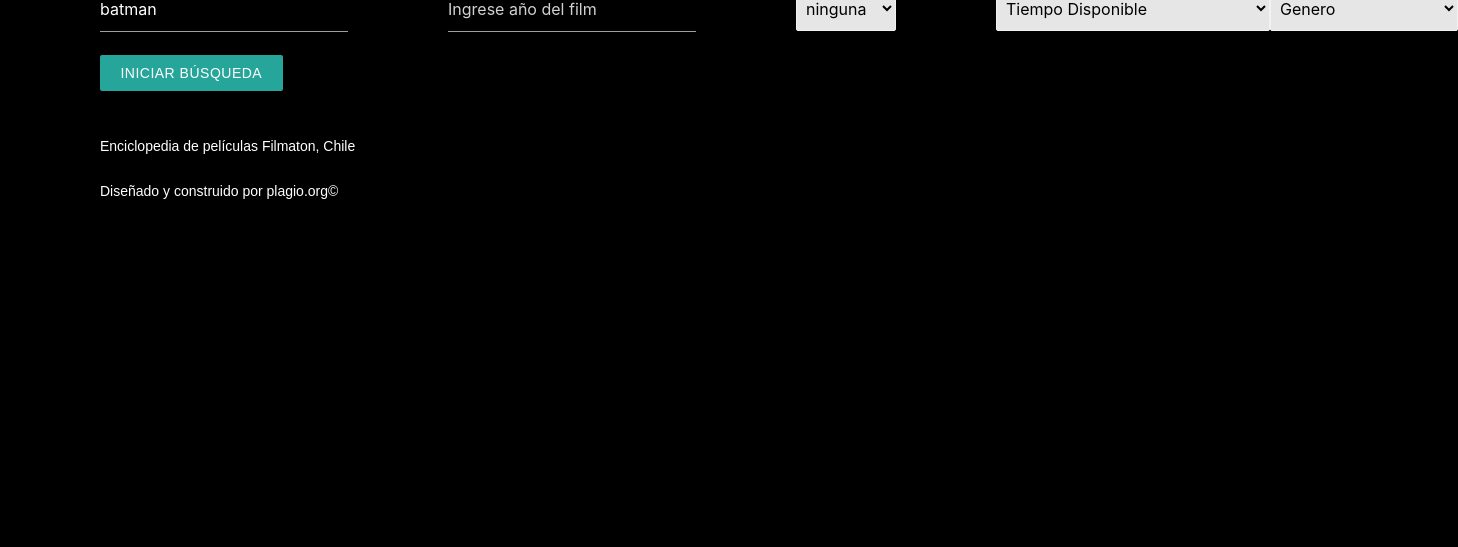
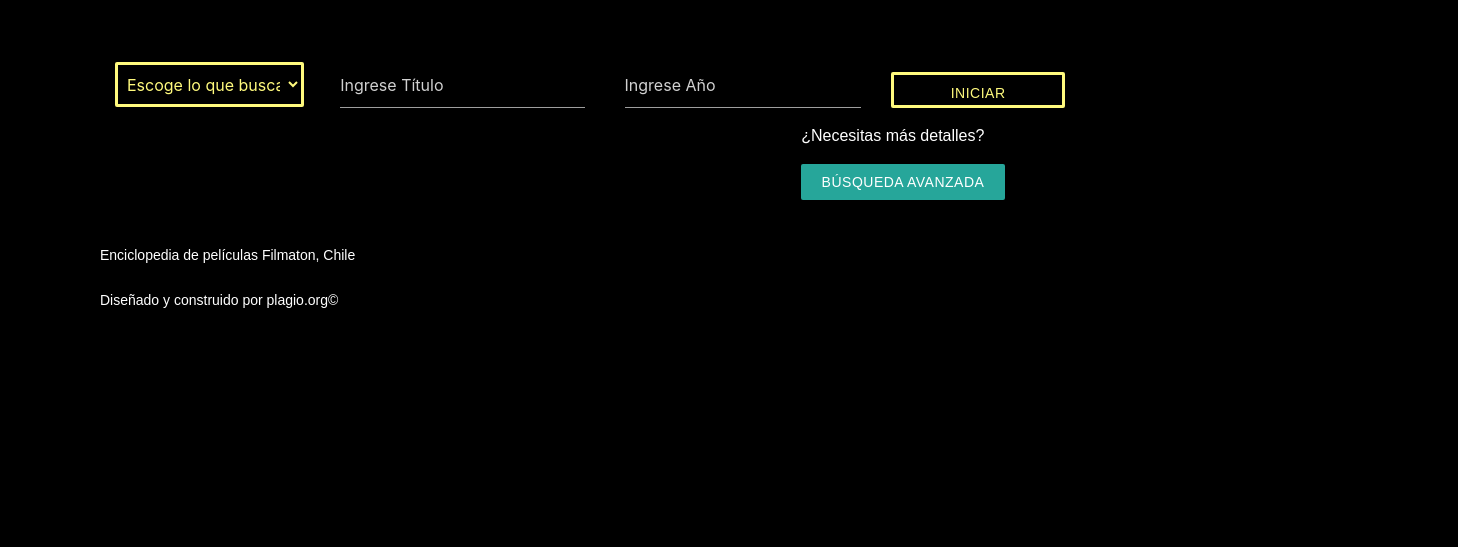
Before and after one commit to josefin-ferrada/Filmaton, a plain HTML site: page src/index.html in a window 1280 px wide. Shown: the part 253-800 px from the top of the page, 1458 px wide, since content can reach past the window. Drawn offline with nearby package versions, Linux system fonts and the light colour scheme; a web font is replaced by a local one.

Commit message:
mejorando estilos de pantalla busqueda

```diff
--- a/src/index.html
+++ b/src/index.html
@@ -1,4 +1,4 @@
-<<<<<<< HEAD
+
 <!DOCTYPE html>
 <html>
 <head>
@@ -28,48 +28,34 @@
 
     <div id="divone" class="container col l12 ">
 
-        <div class="input-field col s4">
-            <input type="text" id="title" name="" placeholder="Ingrese Título del film" value="batman">
-        </div>
         <div class="input-field col s4 margin-form">
-            <input id="year" type="text" name="" placeholder="Ingrese año del film">
-        </div>
-        <div class="input-field col s4 margin-form">
-            <select id="type" class="browser-default" >
-            <option value="">ninguna</option>
+            <select id="selectfilm" class="browser-default" >
+              <option value="type">Escoge lo que buscas</option>
               <option value="movie">Películas</option>
               <option value="series">Series</option>
 
             </select>
           </div>
-         <div class="col s9 m4 l4">
 
-      <div class="input-field">
-        <select id="type" class="browser-default margin-form">
-          <option value="" >Tiempo Disponible</option>
-          <option value="1">1Hr</option>
-          <option value="2">2Hr</option>
-          <option value="3">3Hr</option>
-        </select>
+      <div class="input-field col s4">
+          <input type="text" id="title" name="" placeholder="Ingrese Título">
       </div>
-    </div>
-    <div class="col s12 m4 l4">
-      <div class="input-field">
-        <select id="type" class="browser-default margin-form">
-          <option value="" >Genero</option>
-          <option value="1">1Hr</option>
-          <option value="2">2Hr</option>
-          <option value="3">3Hr</option>
-        </select>
-      </div>
-    </div>
+        <div class="input-field col s4 margin-form">
+            <input id="year" type="text" name="" placeholder="Ingrese Año">
         </div>
 
+
+         <div class="col s9 m4 l4">
+           <a id="search" class="waves-effect waves-light btn">&nbsp;Iniciar&nbsp;
+              <p>¿Necesitas más detalles?</p>
+          </a>
+          <p>¿Necesitas más detalles?</p>
+          <a id="searchTwo" class="waves-effect waves-light btn">&nbsp;Búsqueda Avanzada&nbsp;</a></div>
           </div>
-    <div> <a id="search" class="waves-effect waves-light btn">&nbsp;Iniciar Búsqueda&nbsp;</a></div>
 
 
-    <section >
+
+          <section>
         <div class="row" style="width: 1200px;" id="id1">
             <div class="col s12 m4 l5" >
 
@@ -87,5 +73,4 @@
     <script src="https://cdnjs.cloudflare.com/ajax/libs/materialize/1.0.0/js/materialize.min.js"></script>
     <script src="main.js"></script>
 </body>
-
 </html>
--- a/src/main.js
+++ b/src/main.js
@@ -1,11 +1,33 @@
-
+let btnTwo = document.getElementById('searchTwo');
+btnTwo.addEventListener('click', () => {
+	let cardContainer = document.getElementById("divone");
+	cardContainer.innerHTML='';
+	cardContainer.innerHTML+=
+	`
+	<div class="input-field" >
+	<select id="typeOne" class="browser-default margin-form no">
+		<option value="" >Tiempo Disponible</option>
+		<option value="1">1Hr</option>
+		<option value="2">2Hr</option>
+		<option value="3">3Hr</option>
+	</select>
+	<select id="typeTwo" class="browser-default margin-form no">
+		<option value="" >Genero</option>
+		<option value="1">Drama</option>
+		<option value="2">Terror</option>
+		<option value="3">Accion</option>
+		<option value="1">Comedia</option>
+		<option value="2">Aventura</option>
+		<option value="3">Musical</option>
+	</select>
+</div>`
+});
 let btn = document.getElementById('search');
-
 btn.addEventListener('click', () => {
 
 let year = document.getElementById('year').value;
 let title =document.getElementById('title').value;
-let type = document.getElementById('type').value;
+let type = document.getElementById('selectfilm').value;
 let url= 'http://www.omdbapi.com/?s='+title+'&y='+year+'&apiKey=5648970a';
 if (type != '') {
 	url += '&type='+type;
@@ -125,10 +147,7 @@ fetch(url)
 	    });
 	}
 
-	else{
 
-		alert("Llena el campo de titulo")
-	}
 
 
 })
--- a/src/style.css
+++ b/src/style.css
@@ -5,8 +5,9 @@
 }
 
 input{
-    color: white;
+    color:#FFFA7D
     width: 100%;
+
 
 }
 
@@ -19,6 +20,7 @@ body {
     color: white;
     font-family: 'Saira Extra Condensed', sans-serif;
     font-size: 16px;
+
 }
 
 #title,#year{
@@ -33,7 +35,7 @@ nav{
     position: fixed;
     z-index: 100;
     padding: 0px 100px;
-    top: 0px;
+    top: 50px;
     height: 200px;
 }
 
@@ -77,12 +79,28 @@ footer p{
 /*a)Página de inicio*/
 
 #divone{
-    padding-top: 200px;
+    padding-top: 300px;
     display: inherit;
     width: 100%;
-    margin-left: 100px;
+    margin-left: 65px;
+    max-width: 1000px;
+
+}
+#selectfilm{
+    width: 122%;
+    background-color: black;
+    border: solid #FFFA7D;
+    color:#FFFA7D;
 }
 
+#title{
+    margin-left: 70px;
+    color:#FFFA7D;
+}
+#year{
+    margin-left: 60px;
+    color:#FFFA7D;
+}
 table{
     width: 0%;
 }
@@ -91,14 +109,19 @@ a{
     font-size: 20px;
 }
 
+
+
 #search{
-    margin-left: 100px;
+    margin-left: 90px;
+    margin-top: 25px;
+    background-color: black;
+    border: solid #FFFA7D;
+    color:#FFFA7D;
 }
 
 .margin-form{
-    margin-left: 100px;
+    margin-left: 50px;
 }
-
 .align-image{
     text-align: center;
 }
@@ -107,3 +130,7 @@ a{
     padding: 14px;
     padding-left: 0px;
 }
+
+#type{
+    display: none;
+}
```
Lines whose indentation alone changed are shown as unchanged.
